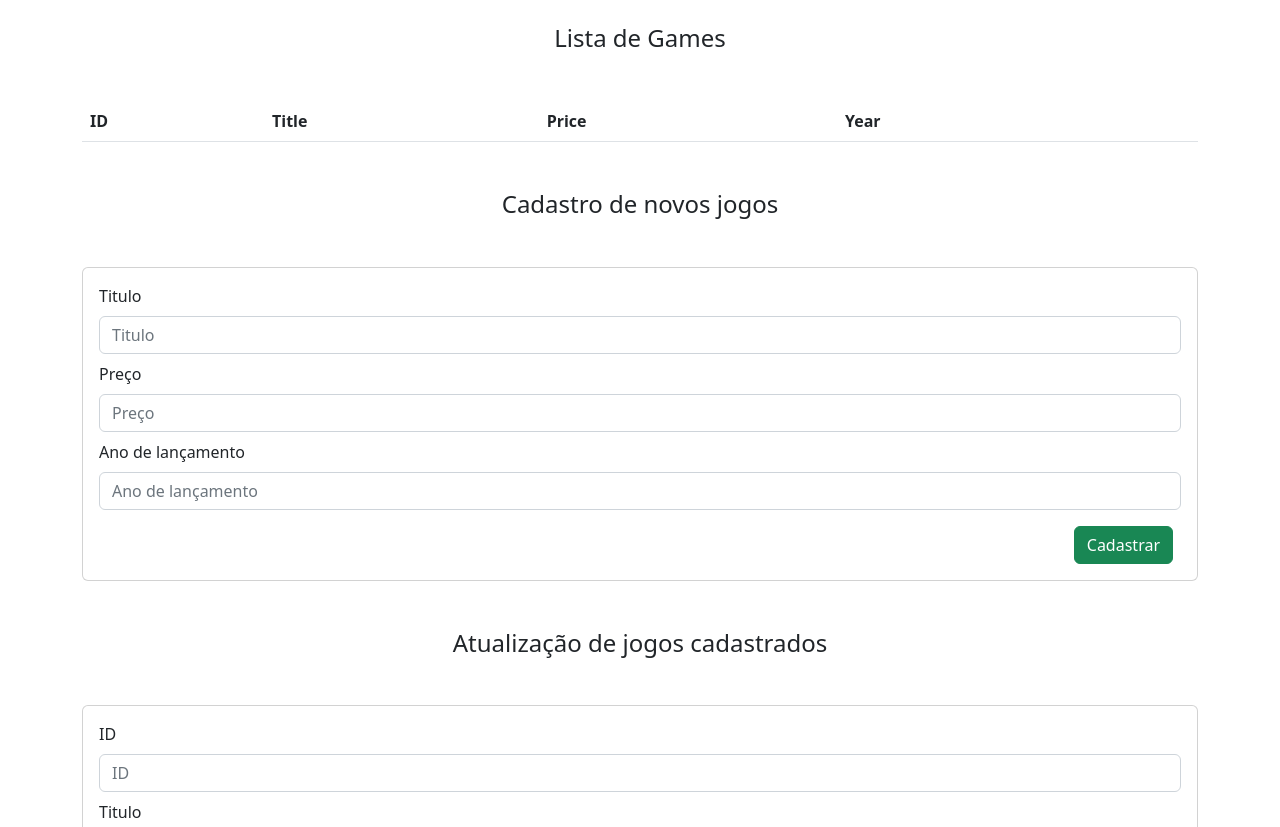
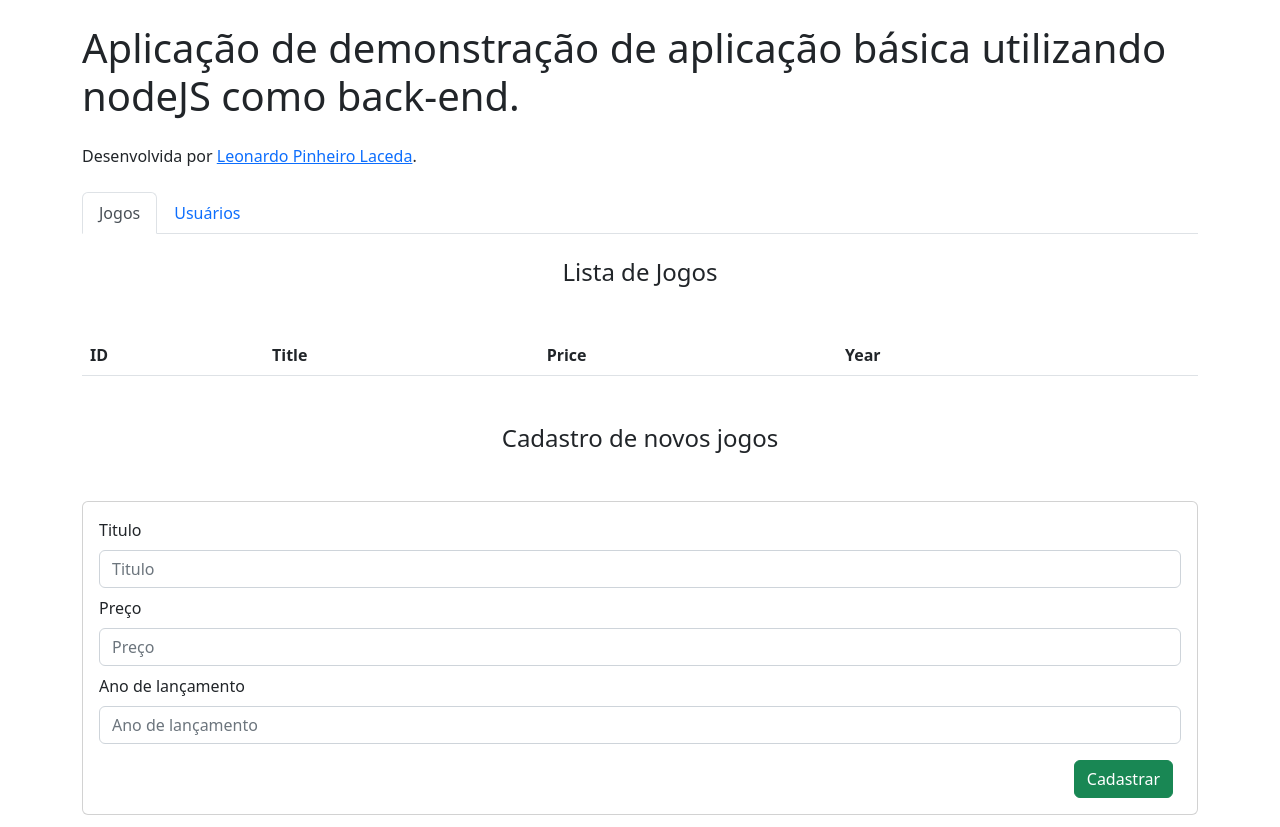
Before and after one commit to LeonardoPinheiroLacerda/NodeJSRestExample, a plain HTML site: page client/index.html in a window 1280 px wide. Shown: the top 827 px of the page. Drawn offline with nearby package versions, Linux system fonts and the light colour scheme; no server answers.

Commit message:
Adição de tab para usuario e jogos

```diff
--- a/client/index.html
+++ b/client/index.html
@@ -11,8 +11,27 @@
 
     <main class="container">
 
+        <h1 class="my-4">Aplicação de demonstração de aplicação básica utilizando nodeJS como back-end.</h1>
+        <p class="text-start">Desenvolvida por <a href="https://LeonardoPinheiroLacerda.github.io/" target="_blank">Leonardo Pinheiro Laceda</a>.</p>
+
+        <ul class="nav nav-tabs my-4" role="tablist">
+            <li class="nav-item" role="presentation">
+                <button class="nav-link active" id="home-tab" data-bs-toggle="tab" data-bs-target="#games-tab" type="button"
+                    role="tab" aria-controls="home-tab-pane" aria-selected="true">Jogos</button>
+            </li>
+            <li class="nav-item" role="presentation">
+                <button class="nav-link" id="profile-tab" data-bs-toggle="tab" data-bs-target="#users-tab" type="button"
+                    role="tab" aria-controls="profile-tab-pane" aria-selected="false">Usuários</button>
+            </li>
+        </ul>
+        <div class="tab-content">
+
+            <!-- GAMES -->
+
+            <div class="tab-pane fade show active" id="games-tab" role="tabpanel" aria-labelledby="home-tab" tabindex="0">
+
                 <section>
-            <h4 class="my-4 text-center">Lista de Games</h4>
+                    <h4 class="my-4 text-center">Lista de Jogos</h4>
                     <br>
                     <table class="table table-striped mb-5">
                         <thead>
@@ -72,6 +91,15 @@
                     </form>
                 </section>
 
+            </div>
+            <div class="tab-pane fade" id="users-tab" role="tabpanel" aria-labelledby="profile-tab" tabindex="0">
+
+                <!-- USERS -->
+
+            </div>
+        </div>
+
+
     </main>
 
     <script src="https://cdn.jsdelivr.net/npm/bootstrap@5.2.0/dist/js/bootstrap.bundle.min.js" integrity="sha384-A3rJD856KowSb7dwlZdYEkO39Gagi7vIsF0jrRAoQmDKKtQBHUuLZ9AsSv4jD4Xa" crossorigin="anonymous"></script>
--- a/client/js/requests.js
+++ b/client/js/requests.js
@@ -36,7 +36,7 @@ function axiosRequest(url, method = "GET", body = {}, callback){
     })
     .catch(err => {
         callback(err);
-    })
+    });
 }
 
 function handleAxiosError(error){
```
Lines whose indentation alone changed are shown as unchanged.
